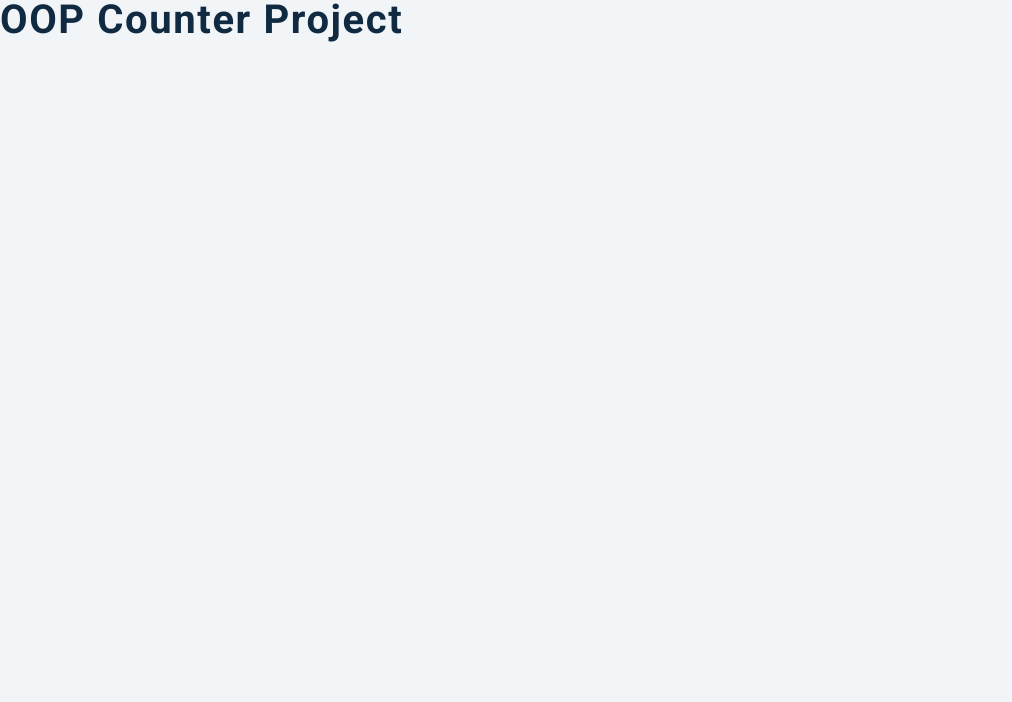
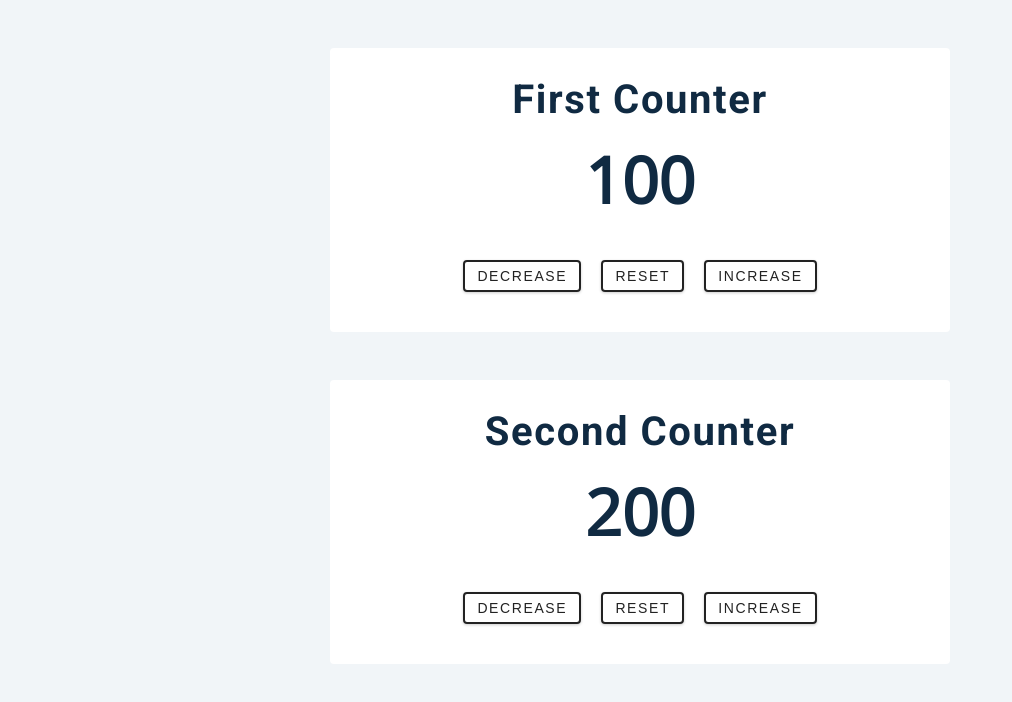
Before and after one commit to JGitHub25/oop-projects, a plain HTML site: page counter/starter/index.html in a window 1280 px wide. Shown: the whole page, without its empty margins (0-1012 px from the left). Drawn offline with nearby package versions, Linux system fonts and the light colour scheme.

Commit message:
Counter with constructor function ready.

```diff
--- a/counter/starter/app.js
+++ b/counter/starter/app.js
@@ -0,0 +1,37 @@
+function getElementSafely(selector) {
+  const element = document.querySelector(selector);
+
+  if (!element) {
+    throw new Error(`No element matches the selector provided ${selector}`);
+  } else {
+    return element;
+  }
+}
+
+function Counter(HTMLelement, startValue) {
+  this.HTMLelement = HTMLelement;
+  this.startValue = startValue;
+  this.value = this.HTMLelement.querySelector(".value");
+  this.value.textContent = this.startValue;
+  this.decreaseBtn = this.HTMLelement.querySelector(".decrease");
+  this.resetBtn = this.HTMLelement.querySelector(".reset");
+  this.increaseBtn = this.HTMLelement.querySelector(".increase");
+
+  this.decreaseBtn.addEventListener("click", this.decrease.bind(this));
+  this.resetBtn.addEventListener("click", this.reset.bind(this));
+  this.increaseBtn.addEventListener("click", this.increase.bind(this));
+}
+
+Counter.prototype.decrease = function () {
+  this.value.textContent--;
+  //   console.log(this);
+};
+Counter.prototype.reset = function () {
+  this.value.textContent = this.startValue;
+};
+Counter.prototype.increase = function () {
+  this.value.textContent++;
+};
+
+const firstCounter = new Counter(getElementSafely(".first-counter"), 100);
+const secondCounter = new Counter(getElementSafely(".second-counter"), 200);
--- a/counter/starter/index.html
+++ b/counter/starter/index.html
@@ -7,7 +7,28 @@
     <link rel="stylesheet" href="styles.css" />
   </head>
   <body>
-    <h2>OOP counter project</h2>
+    <!-- first counter -->
+    <div class="container first-counter">
+      <h2>first counter</h2>
+      <span class="value">0</span>
+      <div class="button-container">
+        <button class="btn decrease">decrease</button>
+        <button class="btn reset">reset</button>
+        <button class="btn increase">increase</button>
+      </div>
+    </div>
+    <!-- end of first counter -->
+    <!-- second counter -->
+    <div class="container second-counter">
+      <h2>second counter</h2>
+      <span class="value">0</span>
+      <div class="button-container">
+        <button class="btn decrease">decrease</button>
+        <button class="btn reset">reset</button>
+        <button class="btn increase">increase</button>
+      </div>
+    </div>
+    <!-- end of second counter -->
     <script src="app.js"></script>
   </body>
 </html>
```
